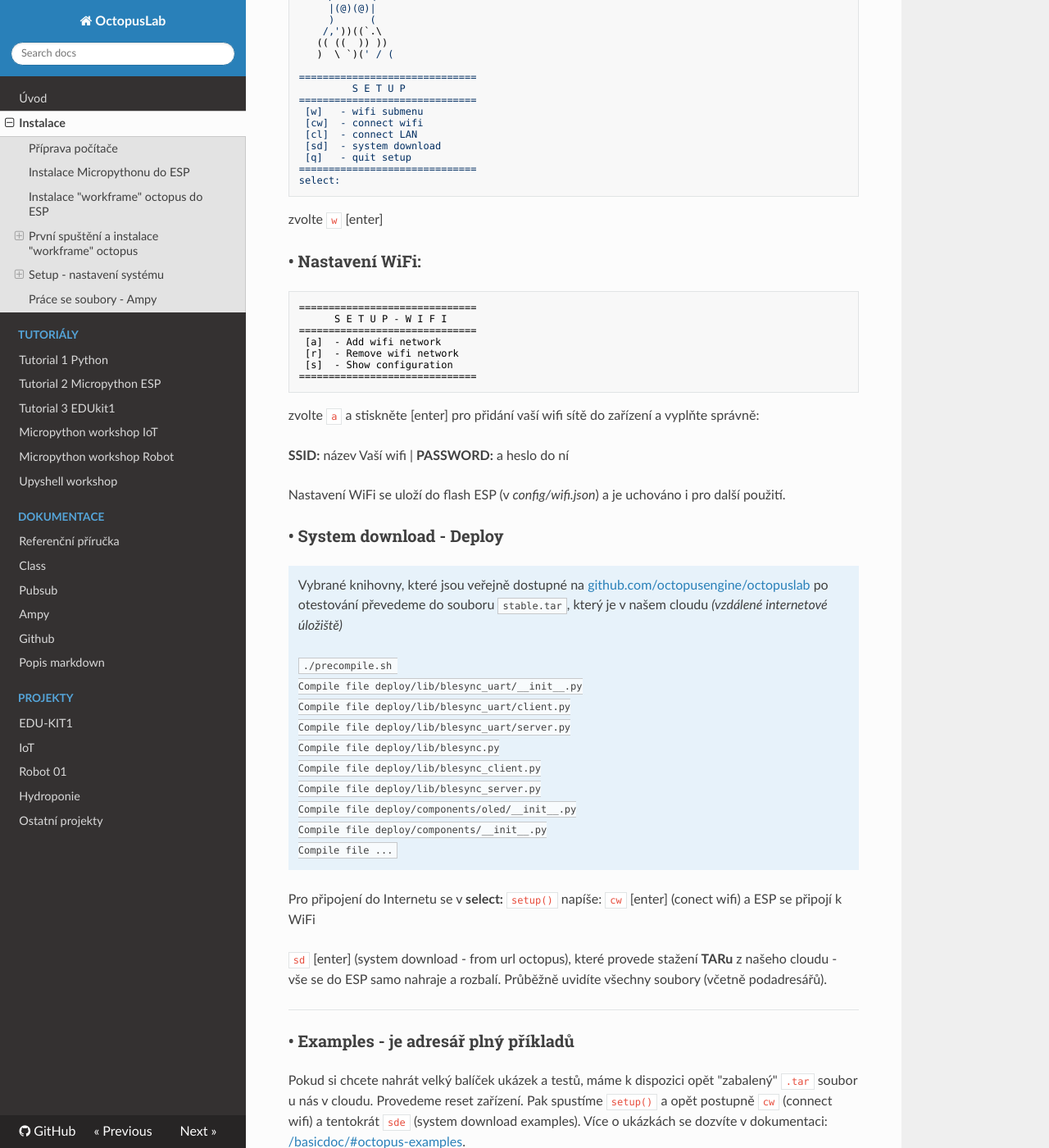
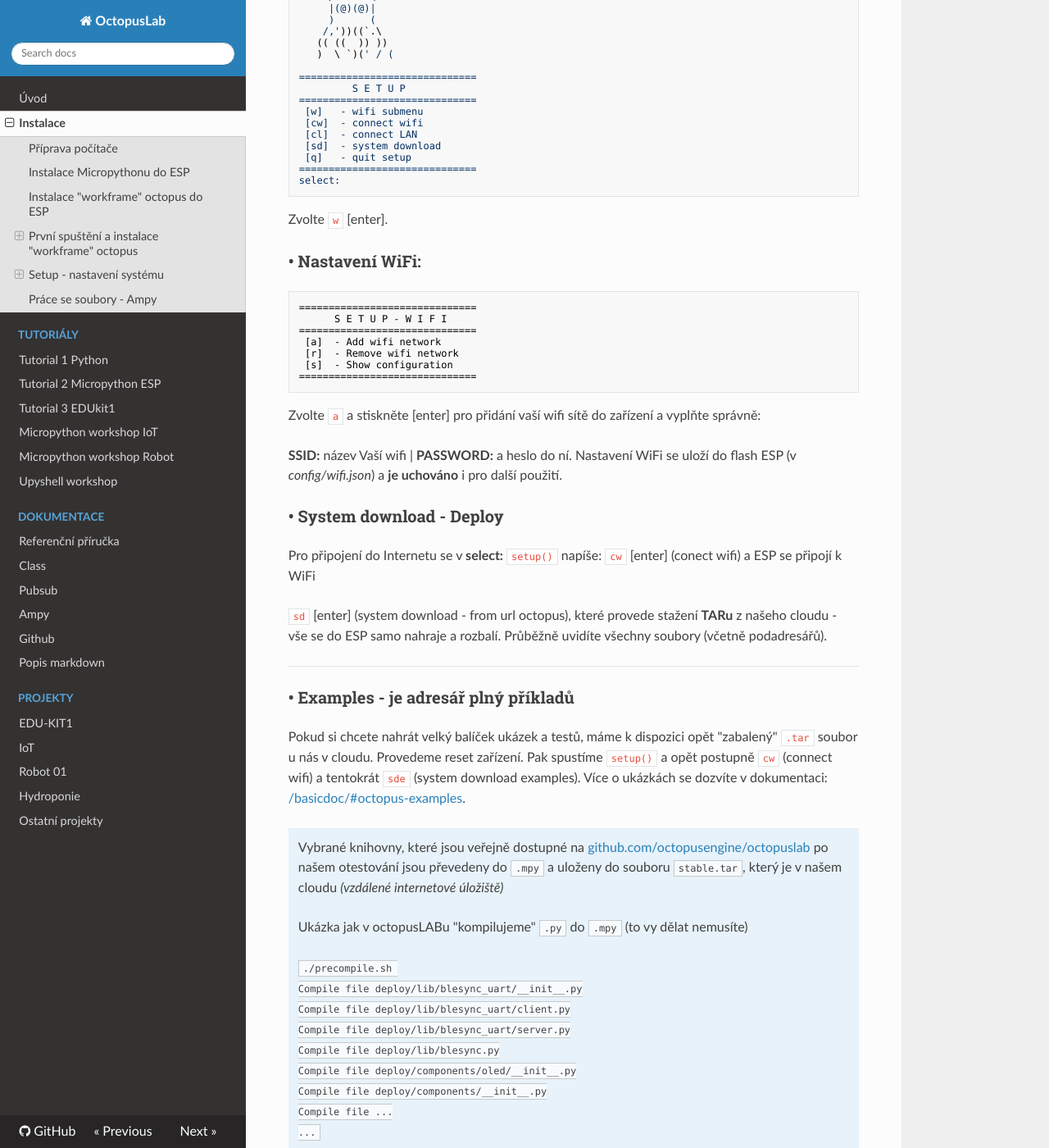
Before and after one commit to octopuslab-cz/docs_octopuslab_cz, an MkDocs documentation site: the page built from docs/install.md, in a window 1280 px wide and 1400 px high, scrolled down 1797 px. Shown: the whole window at 82% size. Built offline with MkDocs 1.6.1, drawn with Linux system fonts in a browser that asks for light colours; nearby versions of some CDN libraries.

Commit message:
typo stable.tar

````diff
--- a/docs/install.md
+++ b/docs/install.md
@@ -65,7 +65,7 @@ Pro ulehčení instalace máme vlastní fork Micropythonu, do kterého jsme zain
 ==============================
 select:
 ```
-zvolte `w` [enter]
+Zvolte `w` [enter].
 
 ### • Nastavení WiFi:
 ```bash
@@ -77,30 +77,12 @@ zvolte `w` [enter]
  [s]  - Show configuration
 ==============================
 ```
-zvolte `a` a stiskněte [enter] pro přidání vaší wifi sítě do zařízení a vyplňte správně:
+Zvolte `a` a stiskněte [enter] pro přidání vaší wifi sítě do zařízení a vyplňte správně:
 
-**SSID:** název Vaší wifi | **PASSWORD:** a heslo do ní
-
-Nastavení WiFi se uloží do flash ESP (v *config/wifi.json*) a je uchováno i pro další použití.
+**SSID:** název Vaší wifi | **PASSWORD:** a heslo do ní. Nastavení WiFi se uloží do flash ESP (v *config/wifi.json*) a **je uchováno** i pro další použití.
 
 
 ### • System download -  Deploy
-
-!!! note "**stable.tar**"
-
-    Vybrané knihovny, které jsou veřejně dostupné na [github.com/octopusengine/octopuslab](https://github.com/octopusengine/octopuslab/tree/master/esp32-micropython) po otestování převedeme do souboru `stable.tar`, který je v našem cloudu *(vzdálené internetové úložiště)*
-
-    ```./precompile.sh
-    Compile file deploy/lib/blesync_uart/__init__.py
-    Compile file deploy/lib/blesync_uart/client.py
-    Compile file deploy/lib/blesync_uart/server.py
-    Compile file deploy/lib/blesync.py
-    Compile file deploy/lib/blesync_client.py
-    Compile file deploy/lib/blesync_server.py
-    Compile file deploy/components/oled/__init__.py
-    Compile file deploy/components/__init__.py
-    Compile file ...
-    ```
 
 Pro připojení do Internetu se v **select:** `setup()` napíše:
 `cw` [enter] (conect wifi) a ESP se připojí k WiFi
@@ -114,6 +96,23 @@ Pro připojení do Internetu se v **select:** `setup()` napíše:
 Pokud si chcete nahrát velký balíček ukázek a testů, máme k dispozici opět "zabalený" `.tar` soubor u nás v cloudu.
 Provedeme reset zařízení. Pak spustíme `setup()` a opět postupně `cw` (connect wifi) a tentokrát `sde` (system download examples).
 Více o ukázkách se dozvíte v dokumentaci: [/basicdoc/#octopus-examples](/basicdoc/#octopus-examples).
+
+!!! note "**Co obsahuje stable.tar**"
+
+    Vybrané knihovny, které jsou veřejně dostupné na [github.com/octopusengine/octopuslab](https://github.com/octopusengine/octopuslab/tree/master/esp32-micropython) po našem otestování jsou převedeny do `.mpy` a uloženy do souboru `stable.tar`, který je v našem cloudu *(vzdálené internetové úložiště)*
+
+    Ukázka jak v octopusLABu "kompilujeme" `.py` do `.mpy` (to vy dělat nemusíte)
+
+    ```./precompile.sh
+    Compile file deploy/lib/blesync_uart/__init__.py
+    Compile file deploy/lib/blesync_uart/client.py
+    Compile file deploy/lib/blesync_uart/server.py
+    Compile file deploy/lib/blesync.py
+    Compile file deploy/components/oled/__init__.py
+    Compile file deploy/components/__init__.py
+    Compile file ...
+    ...
+    ```
 
 ---
 ## Setup - nastavení systému
````
